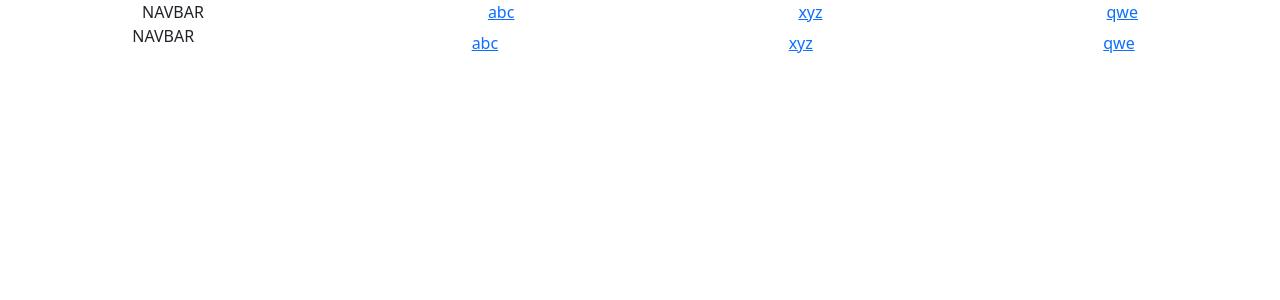
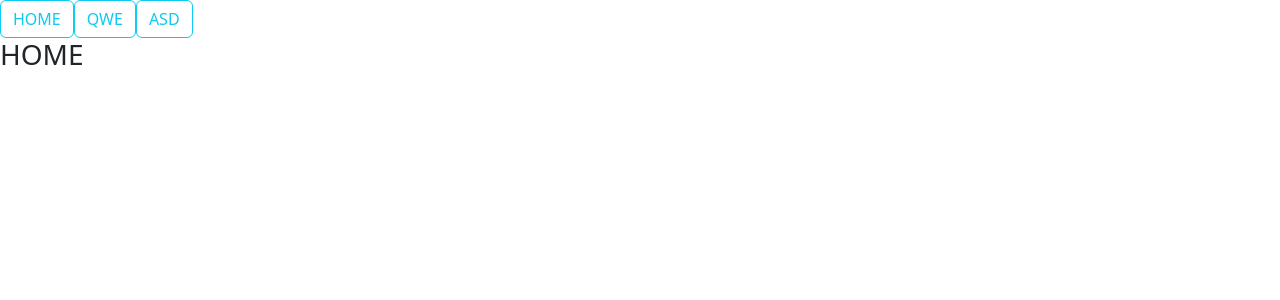
Before and after one commit to sebaek/react-20250630, a React (Vite) app: page / in a window 1280 px wide. Shown: the top 300 px of the page. Built offline with nearby package versions, Linux system fonts and the light colour scheme.

Commit message:
컴포넌트 없이 코드로 경로 이동

```diff
--- /dev/null
+++ b/src/App51.jsx
@@ -0,0 +1,64 @@
+import React from "react";
+import { BrowserRouter, Outlet, Route, Routes } from "react-router";
+import { Button } from "react-bootstrap";
+
+// 연습
+// 각 버튼 클릭 시
+function MyLayout() {
+  return (
+    <div>
+      <div>
+        {/* / 로 이동*/}
+        <Button variant="outline-info">HOME</Button>
+
+        {/* /qwe 로 이동*/}
+        <Button variant="outline-info">QWE</Button>
+
+        {/* /asd 로 이동*/}
+        <Button variant="outline-info">ASD</Button>
+      </div>
+      <div>
+        <Outlet />
+      </div>
+    </div>
+  );
+}
+
+function App51(props) {
+  return (
+    <div>
+      <BrowserRouter>
+        <Routes>
+          <Route path="/" element={<MyLayout />}>
+            <Route
+              index
+              element={
+                <div>
+                  <h3>HOME</h3>
+                </div>
+              }
+            />
+            <Route
+              path="qwe"
+              element={
+                <div>
+                  <h3>QWE</h3>
+                </div>
+              }
+            />
+            <Route
+              path="asd"
+              element={
+                <div>
+                  <h3>ASD</h3>
+                </div>
+              }
+            />
+          </Route>
+        </Routes>
+      </BrowserRouter>
+    </div>
+  );
+}
+
+export default App51;
--- a/src/main.jsx
+++ b/src/main.jsx
@@ -1,10 +1,10 @@
 import { StrictMode } from "react";
 import { createRoot } from "react-dom/client";
 import "bootstrap/dist/css/bootstrap.min.css";
-import App50 from "./App50.jsx";
+import App51 from "./App51.jsx";
 
 createRoot(document.getElementById("root")).render(
   <StrictMode>
-    <App50 />
+    <App51 />
   </StrictMode>,
 );
```
